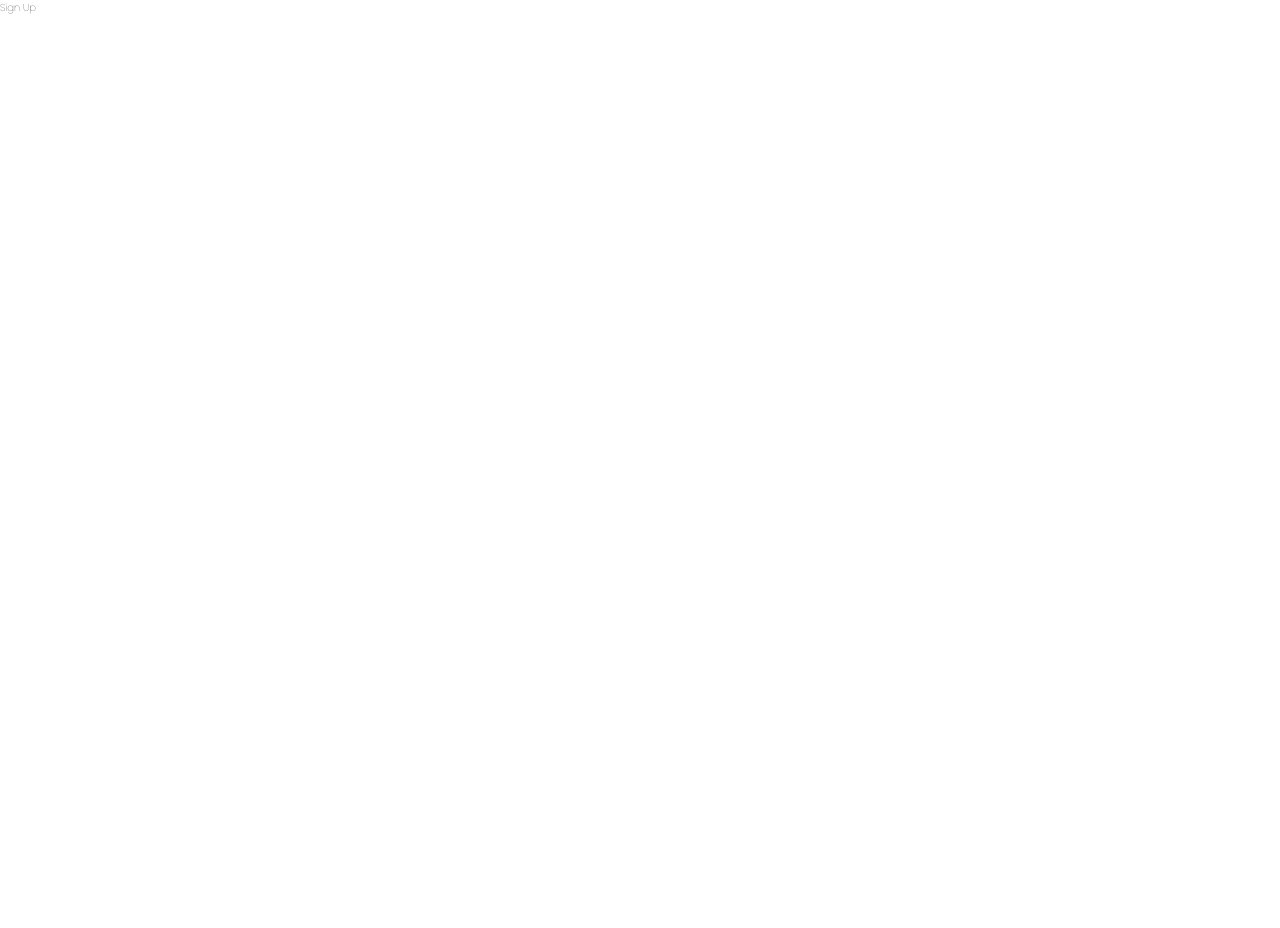
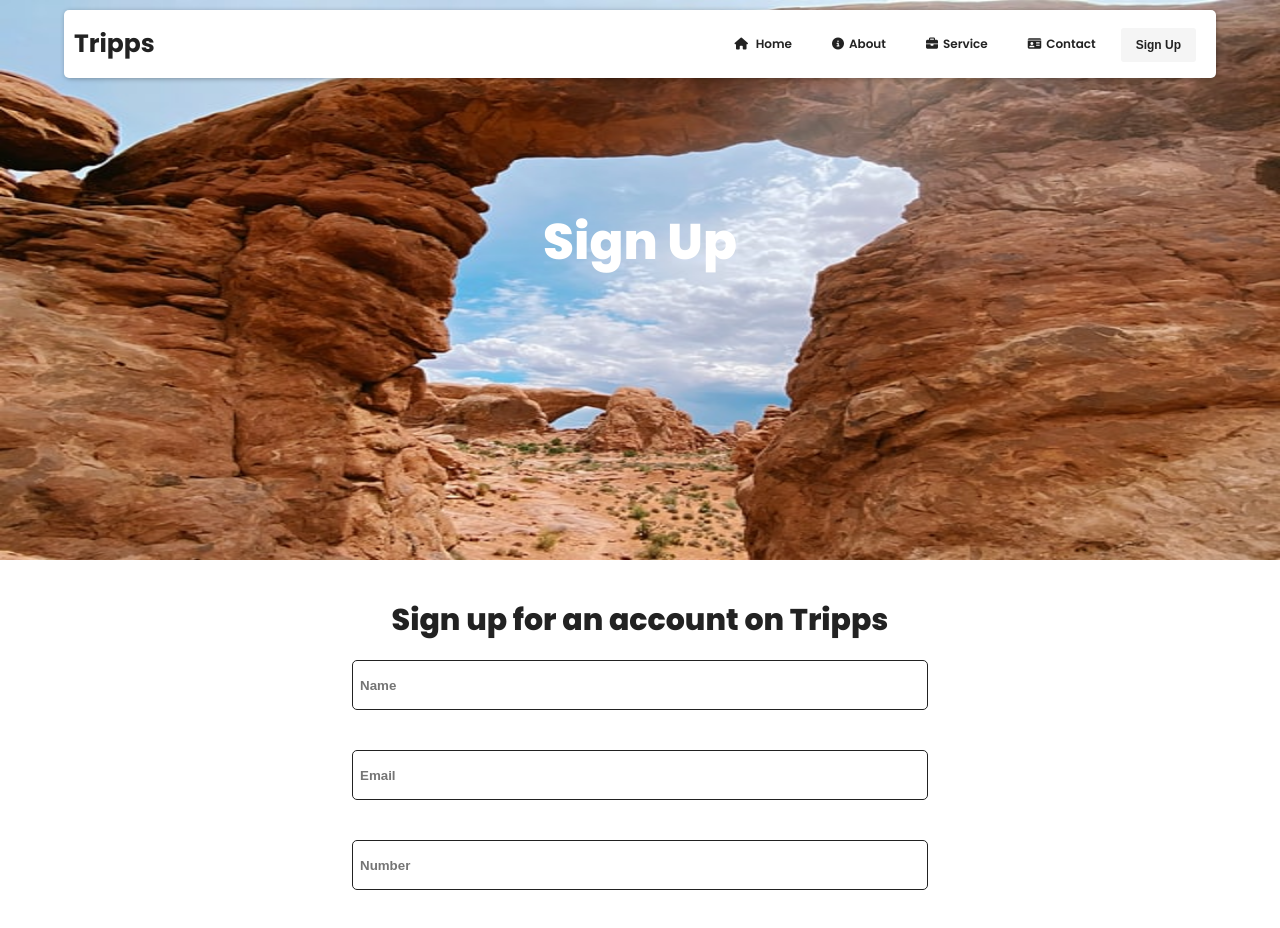
Before and after one commit to Jo-shua09/Travel-Website, a React (Vite) app: page /signup in a window 1280 px wide. Shown: the top 928 px of the page. Before the commit the page ends 800 px from the top, so only its background shows below. Built offline with nearby package versions, Linux system fonts and the light colour scheme.

Commit message:
Last commit and Done

```diff
--- a/src/Components/ContactForm.jsx
+++ b/src/Components/ContactForm.jsx
@@ -1,15 +1,15 @@
 import "./ContactForm.css";
 
-const ContactForm = () => {
+const ContactForm = (props) => {
   return (
     <div className="contact-container">
       <div className="contact-form">
-        <h1>Send a message to us!</h1>
+        <h1>{props.title}</h1>
         <form>
           <input type="text" placeholder="Name" />
           <input type="email" placeholder="Email" />
-          <input type="text" placeholder="Subject" />
-          <textarea name="text" placeholder="Message"></textarea>
+          <input type="text" placeholder={props.holder3} />
+          <textarea name="text" placeholder={props.textarea}></textarea>
           <input type="submit" value="Submit" />
         </form>
       </div>
--- a/src/Pages/Contact.jsx
+++ b/src/Pages/Contact.jsx
@@ -15,7 +15,7 @@ const Contact = () => {
       </div>
 
       <div className="contact-section section">
-        <ContactForm />
+        <ContactForm title="Send a message to us!" holder3="Subject" textarea="message" />
       </div>
 
       <div className="footer-section">
--- a/src/Pages/Service.jsx
+++ b/src/Pages/Service.jsx
@@ -11,7 +11,7 @@ const Service = () => {
       </div>
 
       <div className="hero-section ">
-        <Hero container="container-hero" cName="section name-text" heroImg="/assets/night.jpg" title="Service" />
+        <Hero container="container-hero" cName="section name-text" heroImg="/assets/10.jpg" title="Service" />
       </div>
 
       <div className="trip-section section">
--- a/src/Pages/SignUp.jsx
+++ b/src/Pages/SignUp.jsx
@@ -1,5 +1,28 @@
+import ContactForm from "../Components/ContactForm";
+import Hero from "../Components/Hero";
+import Navbar from "../Components/Navbar";
+import Footer from "../Components/Footer";
+
 const SignUp = () => {
-  return <div>sign up</div>;
+  return (
+    <div className="signUp-container">
+      <div className="navbar-section">
+        <Navbar />
+      </div>
+
+      <div className="hero-section ">
+        <Hero container="container-hero" cName="section name-text" heroImg="/assets/9.jpg" title="Sign Up" />
+      </div>
+
+      <div className="contact-section section">
+        <ContactForm title="Sign up for an account on Tripps" holder3="Number" textarea="Why pick tripps?" />
+      </div>
+
+      <div className="footer-section">
+        <Footer />
+      </div>
+    </div>
+  );
 };
 
 export default SignUp;
```
